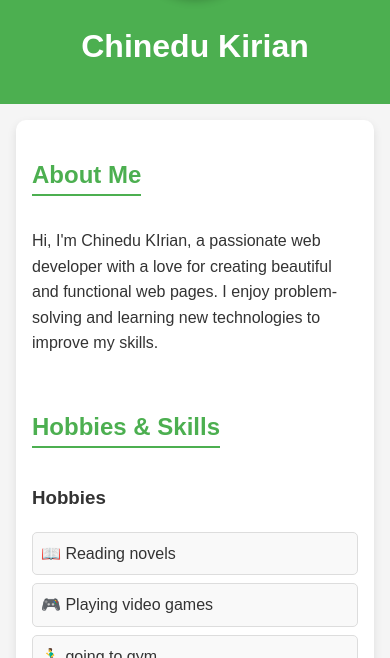
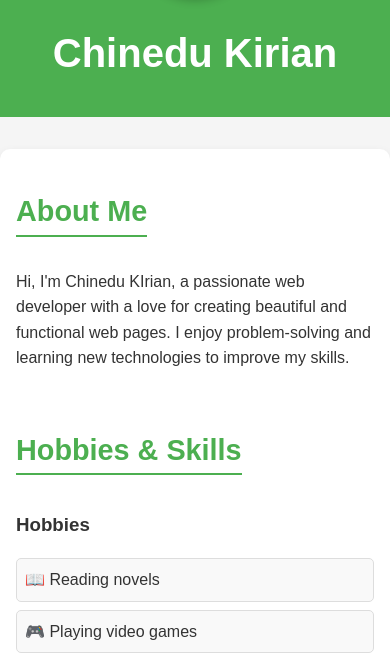
Before and after one commit to jakub728/Own-site, a plain HTML site: page chinedu/index.html in a window 390 px wide. Shown: the part 165-823 px from the top of the page. Drawn offline with Linux system fonts and the light colour scheme.

Commit message:
selfmade1-2Dec

```diff
--- a/chinedu/style.css
+++ b/chinedu/style.css
@@ -28,7 +28,7 @@ body {
     margin: 0;
   }
 
-  /* Main Content */
+
   main {
     max-width: 800px;
     margin: 2rem auto;
@@ -77,7 +77,7 @@ body {
     text-decoration: underline;
   }
 
-  /* Footer */
+
   footer {
     text-align: center;
     background: #4CAF50;
@@ -87,23 +87,9 @@ body {
     font-size: 0.9rem;
   }
 
-  /* Responsive Design */
   @media (max-width: 768px) {
     header .profile-pic {
       width: 120px;
       height: 120px;
     }
-
-    header h1 {
-      font-size: 2rem;
-    }
-
-    main {
-      margin: 1rem;
-      padding: 1rem;
-    }
-
-    section h2 {
-      font-size: 1.5rem;
-    }
   }
```
